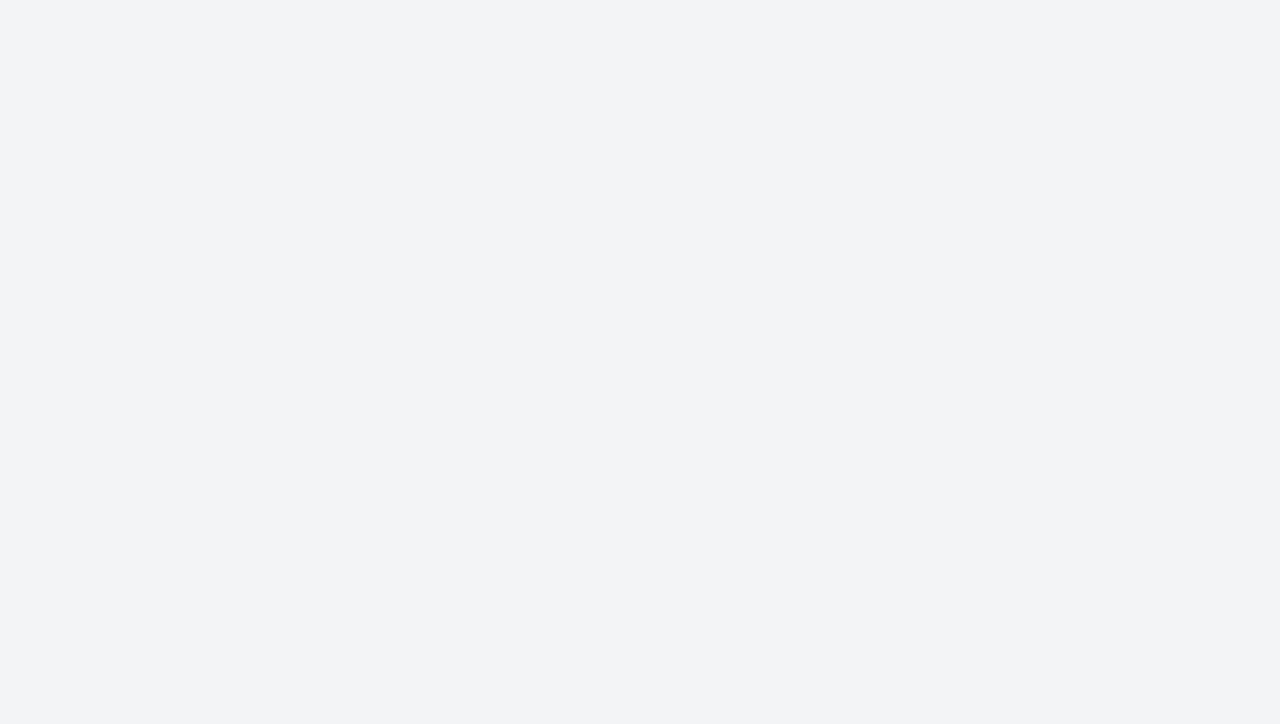
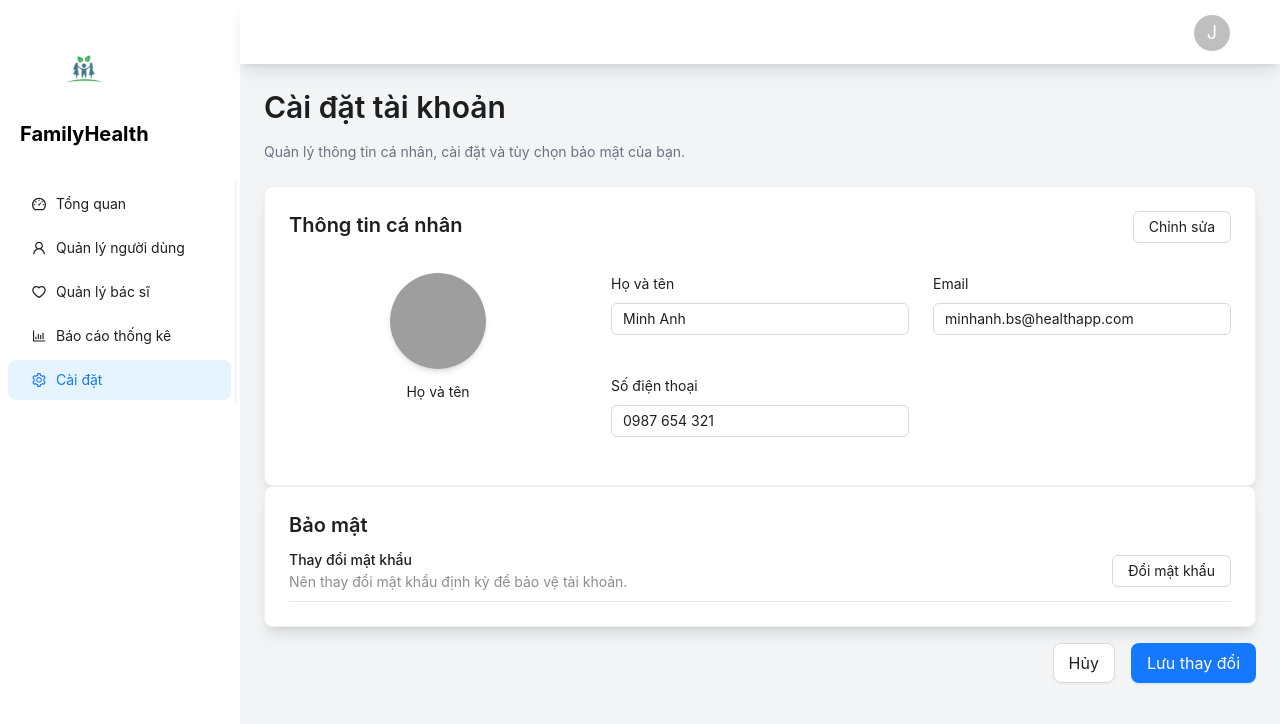
Before and after one commit to SLMR05-05/SpringFamilyHealth, a React app in the folder frontend/: page /admin/settings in a window 1280 px wide. Before the commit this address led to /auth. Shown: the top 724 px of the page. Built offline with nearby package versions, Linux system fonts and the light colour scheme; grey boxes are pictures that could not be loaded; the HTML template or start-up script is replaced by a standard one.

Commit message:
update SettingPage cho admin

```diff
--- a/frontend/src/pages/Admin/SettingsPage.jsx
+++ b/frontend/src/pages/Admin/SettingsPage.jsx
@@ -1,9 +1,205 @@
+import { Button, Card, Divider, Input, Switch, Typography, Form, Space } from "antd";
+import React, { useState } from "react";
+import { EditOutlined, UserOutlined } from "@ant-design/icons";
+import ChangePasswordModal  from "../../components/ChangePasswordModal";
+
+const { Title, Text } = Typography;
+const { Item } = Form;
+
+// Component Field cố định để hiển thị thông tin
+const InfoField = ({ label, value, readOnly = true }) => {
+  return (
+    <div className="flex flex-col mb-4">
+      <Text className="text-gray-500 text-sm mb-1">{label}</Text>
+      <Input
+        value={value}
+        readOnly={readOnly}
+        className={`bg-gray-50 border-gray-300 px-4 py-2 ${readOnly ? '' : 'bg-white'}`}
+      />
+    </div>
+  );
+};
+
+// Component chính
+const SettingsPage = () => {
+  const [form] = Form.useForm();
+  const [isEditing, setIsEditing] = useState(false); // Trạng thái chỉnh sửa thông tin cá nhân
+
+  // Dữ liệu người dùng giả định
+  const initialData = {
+    fullName: "Minh Anh",
+    email: "minhanh.bs@healthapp.com",
+    phone: "0987 654 321",
+    notifyEmail: true,
+    notifyPush: true,
+    notifySms: false,
+  };
+
+  const handleEditToggle = () => {
+      setIsEditing(!isEditing);
+  };
+
+  const handleSaveChanges = () => {
+      // Logic lưu thay đổi
+      alert("Đã lưu thay đổi!");
+  };
+
+  const handleCancel = () => {
+      // Logic hủy bỏ (hoặc reset form)
+      form.resetFields();
+      setIsEditing(false);
+  };
 
 
-const SettingsPage = () => {
-    return (
-        <div>Settings Page</div>
-    );
-}
+  const [isModalVisible, setIsModalVisible] = useState(false);
+
+  const showModal = () => {
+    setIsModalVisible(true);
+  };
+
+  const handleModalClose = () => {
+    setIsModalVisible(false);
+  };
+
+  return (
+    <div className="p-6 bg-gray-100 h-full">
+
+      {/* HEADER */}
+      <div className="mb-6">
+        <Title level={2} className="m-0 text-2xl font-bold">Cài đặt tài khoản</Title>
+        <p className="text-gray-500">
+          Quản lý thông tin cá nhân, cài đặt và tùy chọn bảo mật của bạn.
+        </p>
+      </div>
+
+      <Form form={form} initialValues={initialData} layout="vertical">
+        <Card className="shadow-lg mb-6 p-4">
+
+          {/* PHẦN 1: THÔNG TIN CÁ NHÂN */}
+          <div className="flex justify-between items-start mb-6">
+            <Title level={4} className="m-0">Thông tin cá nhân</Title>
+            <Button type="default" onClick={handleEditToggle}>
+              {isEditing ? "Hủy chỉnh sửa" : "Chỉnh sửa"}
+            </Button>
+          </div>
+
+          {/* Avatar và Thông tin */}
+          <div className="grid grid-cols-1 md:grid-cols-3 gap-6">
+
+            {/* Cột Avatar */}
+            <div className="flex flex-col items-center">
+              <div className="relative mb-3">
+                <img
+                  src="path/to/avatar/minhanh.jpg" // Thay thế bằng đường dẫn ảnh thật
+                  alt="Avatar"
+                  className="w-24 h-24 rounded-full object-cover shadow-md"
+                />
+                {isEditing && (
+                    <Button
+                        icon={<EditOutlined />}
+                        shape="circle"
+                        size="small"
+                        className="absolute bottom-0 right-0 border-blue-600 text-blue-600 bg-white"
+                    />
+                )}
+              </div>
+              <Text className="text-gray-500 text-sm">Họ và tên</Text>
+            </div>
+
+            {/* Cột 2 & 3: Các trường Input */}
+            <div className="col-span-2 grid grid-cols-1 md:grid-cols-2 gap-x-6 gap-y-4">
+
+              {/* Họ và tên */}
+              <Item name="fullName" label="Họ và tên" className="mb-0">
+                <Input
+                    readOnly={!isEditing}
+                    className={`px-4 py-2 ${!isEditing ? 'bg-gray-50' : 'bg-white'}`}
+                />
+              </Item>
+
+              {/* Email */}
+              <Item name="email" label="Email" className="mb-0">
+                <Input
+                    readOnly={!isEditing}
+                    className={`px-4 py-2 ${!isEditing ? 'bg-gray-50' : 'bg-white'}`}
+                />
+              </Item>
+
+
+
+              {/* Số điện thoại */}
+              <Item name="phone" label="Số điện thoại" className="mb-0">
+                <Input
+                    readOnly={!isEditing}
+                    className={`px-4 py-2 ${!isEditing ? 'bg-gray-50' : 'bg-white'}`}
+                />
+              </Item>
+            </div>
+          </div>
+        </Card>
+
+        {/* PHẦN 2: CÀI ĐẶT THÔNG BÁO */}
+        {/* <Card className="shadow-lg mb-6 p-4">
+          <Title level={4} className="mt-0 mb-6">Cài đặt thông báo</Title>
+
+          <Space direction="vertical" className="w-full" size="large">
+
+            <div className="flex justify-between items-center pb-2">
+              <div>
+                <Text className="block text-base font-medium">Thông báo qua Email</Text>
+                <Text type="secondary" className="text-sm">Nhận thông báo về lịch hẹn và hồ sơ mới qua email.</Text>
+              </div>
+              <Item name="notifyEmail" valuePropName="checked" noStyle>
+                <Switch className="bg-gray-300 checked:bg-blue-600" />
+              </Item>
+            </div>
+
+
+
+            <div className="flex justify-between items-center">
+              <div>
+                <Text className="block text-base font-medium">Thông báo tin nhắn mới</Text>
+                <Text type="secondary" className="text-sm">Nhận thông báo khi có tin nhắn mới từ bệnh nhân.</Text>
+              </div>
+              <Item name="notifySms" valuePropName="checked" noStyle>
+                <Switch className="bg-gray-300 checked:bg-blue-600" />
+              </Item>
+            </div>
+          </Space>
+        </Card> */}
+
+        {/* PHẦN 3: BẢO MẬT */}
+        <Card className="shadow-lg mb-6 p-4">
+          <Title level={4} className="mt-0 mb-6">Bảo mật</Title>
+
+          <Space direction="vertical" className="w-full" size="large">
+            {/* Thay đổi mật khẩu */}
+            <div className="flex justify-between items-center pb-2 border-b border-gray-200">
+              <div>
+                <Text className="block text-base font-medium">Thay đổi mật khẩu</Text>
+                <Text type="secondary" className="text-sm">Nên thay đổi mật khẩu định kỳ để bảo vệ tài khoản.</Text>
+              </div>
+              <Button type="default" onClick={showModal}>Đổi mật khẩu</Button>
+            </div>
+
+          </Space>
+        </Card>
+      </Form>
+
+      {/* FOOTER ACTIONS */}
+      <div className="flex justify-end space-x-4 pt-4">
+        <Button size="large" onClick={handleCancel}>Hủy</Button>
+        <Button size="large" type="primary" className="bg-blue-600" onClick={handleSaveChanges}>
+          Lưu thay đổi
+        </Button>
+      </div>
+
+        <ChangePasswordModal
+        isVisible={isModalVisible}
+        onClose={handleModalClose}
+      />
+    </div>
+  );
+};
 
 export default SettingsPage;
```
Also changed, not shown: frontend/src/App.jsx (+19 -3 lines).
